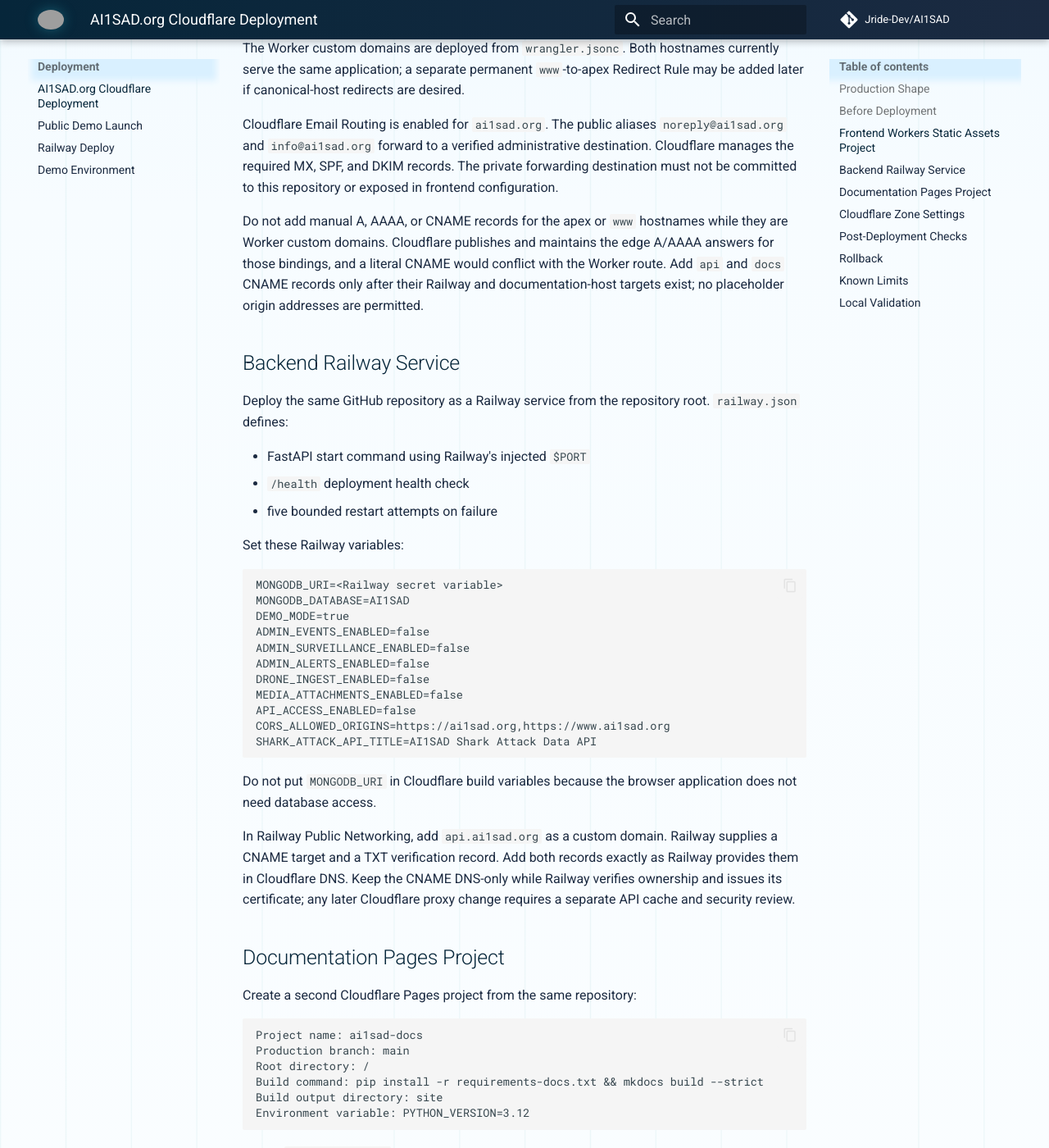
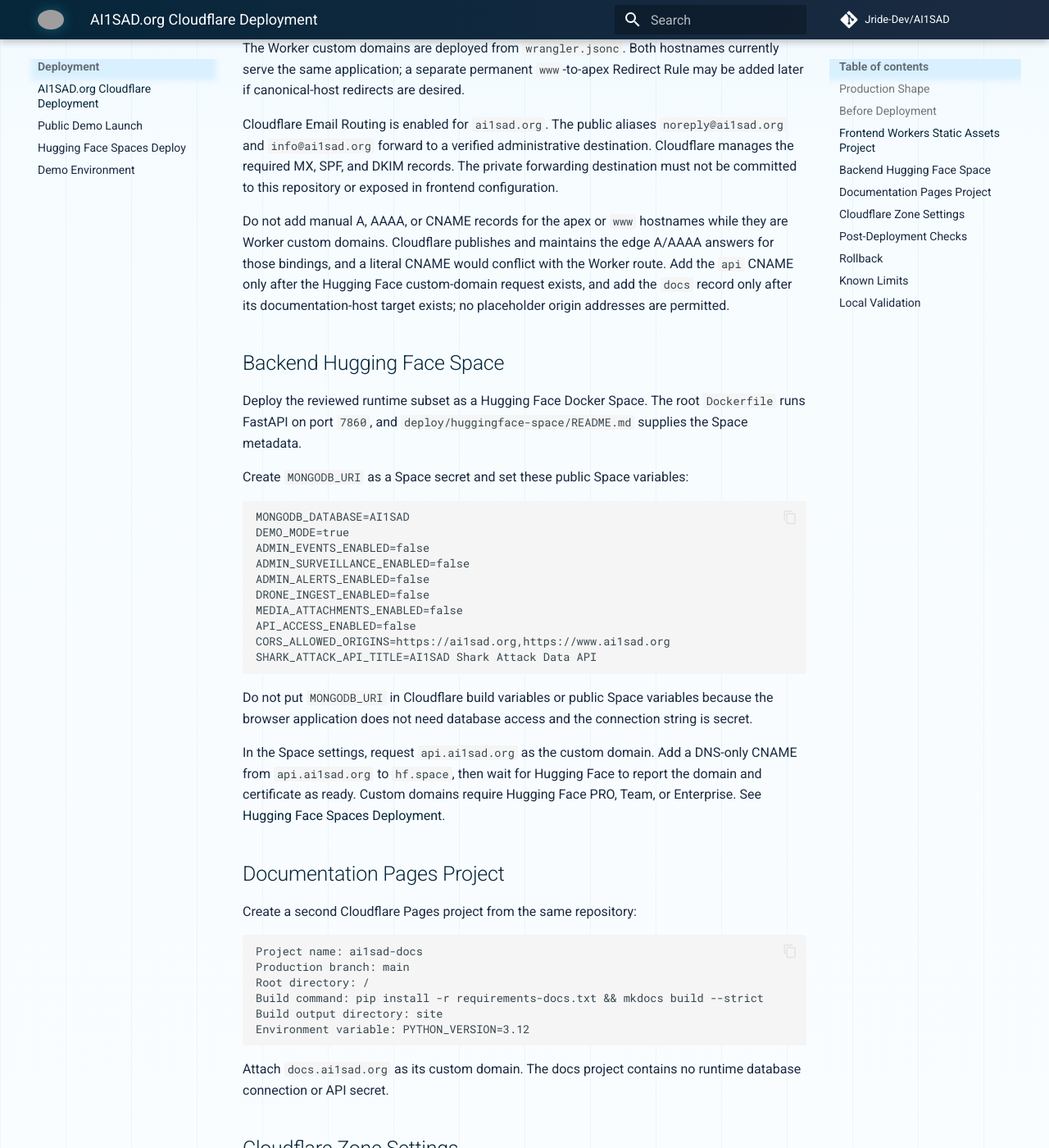
Before and after one commit to Jride-Dev/AI1SAD, an MkDocs documentation site: the page built from docs/CLOUDFLARE_DEPLOY.md, in a window 1280 px wide and 1400 px high, scrolled down 1638 px. Shown: the whole window at 82% size. Built offline with MkDocs 1.6.1 and Material for MkDocs 9.7.7, drawn with Linux system fonts in a browser that asks for light colours; comment, search, counter and statistics services are not loaded; some of the changed text lies outside the part shown; grey boxes are pictures that could not be loaded.

Commit message:
Deploy backend with Hugging Face Spaces

````diff
--- a/docs/CLOUDFLARE_DEPLOY.md
+++ b/docs/CLOUDFLARE_DEPLOY.md
@@ -8,7 +8,7 @@
 | --- | --- | --- |
 | `https://ai1sad.org` | Cloudflare Worker `ai1sad` with Static Assets | React dashboard and Incident Globe |
 | `https://www.ai1sad.org` | Cloudflare redirect | Redirects to the apex domain |
-| `https://api.ai1sad.org` | Railway FastAPI service | Read-only public API backed by MongoDB Atlas |
+| `https://api.ai1sad.org` | Hugging Face Docker Space | Read-only public API backed by MongoDB Atlas |
 | `https://docs.ai1sad.org` | Cloudflare Pages project `ai1sad-docs` | MkDocs documentation portal |
 
 The public deployment is a controlled demo. It does not enable admin writes, alerts, drone ingestion, media upload, billing, authentication, or private registry access. Target full working-version launch remains September 7, 2026.
@@ -17,7 +17,7 @@
 
 The production branch must contain the reviewed globe, deployment configuration, and documentation. Do not deploy directly from the current dirty working tree. Commit and push only after review.
 
-The configured MongoDB database currently contains `40,309` normalized incident documents and `3,398` Incident Globe projection documents. Keep the connection string in Railway variables only.
+The configured MongoDB database currently contains `40,309` normalized incident documents and `3,398` Incident Globe projection documents. Keep the connection string in the Hugging Face Space secret named `MONGODB_URI` only.
 
 ## Frontend Workers Static Assets Project
 
@@ -47,20 +47,15 @@
 
 Cloudflare Email Routing is enabled for `ai1sad.org`. The public aliases `noreply@ai1sad.org` and `info@ai1sad.org` forward to a verified administrative destination. Cloudflare manages the required MX, SPF, and DKIM records. The private forwarding destination must not be committed to this repository or exposed in frontend configuration.
 
-Do not add manual A, AAAA, or CNAME records for the apex or `www` hostnames while they are Worker custom domains. Cloudflare publishes and maintains the edge A/AAAA answers for those bindings, and a literal CNAME would conflict with the Worker route. Add `api` and `docs` CNAME records only after their Railway and documentation-host targets exist; no placeholder origin addresses are permitted.
+Do not add manual A, AAAA, or CNAME records for the apex or `www` hostnames while they are Worker custom domains. Cloudflare publishes and maintains the edge A/AAAA answers for those bindings, and a literal CNAME would conflict with the Worker route. Add the `api` CNAME only after the Hugging Face custom-domain request exists, and add the `docs` record only after its documentation-host target exists; no placeholder origin addresses are permitted.
 
-## Backend Railway Service
+## Backend Hugging Face Space
 
-Deploy the same GitHub repository as a Railway service from the repository root. `railway.json` defines:
+Deploy the reviewed runtime subset as a Hugging Face Docker Space. The root `Dockerfile` runs FastAPI on port `7860`, and `deploy/huggingface-space/README.md` supplies the Space metadata.
 
-- FastAPI start command using Railway's injected `$PORT`
-- `/health` deployment health check
-- five bounded restart attempts on failure
-
-Set these Railway variables:
+Create `MONGODB_URI` as a Space secret and set these public Space variables:
 
 ```text
-MONGODB_URI=<Railway secret variable>
 MONGODB_DATABASE=AI1SAD
 DEMO_MODE=true
 ADMIN_EVENTS_ENABLED=false
@@ -73,9 +68,9 @@
 SHARK_ATTACK_API_TITLE=AI1SAD Shark Attack Data API
 ```
 
-Do not put `MONGODB_URI` in Cloudflare build variables because the browser application does not need database access.
+Do not put `MONGODB_URI` in Cloudflare build variables or public Space variables because the browser application does not need database access and the connection string is secret.
 
-In Railway Public Networking, add `api.ai1sad.org` as a custom domain. Railway supplies a CNAME target and a TXT verification record. Add both records exactly as Railway provides them in Cloudflare DNS. Keep the CNAME DNS-only while Railway verifies ownership and issues its certificate; any later Cloudflare proxy change requires a separate API cache and security review.
+In the Space settings, request `api.ai1sad.org` as the custom domain. Add a DNS-only CNAME from `api.ai1sad.org` to `hf.space`, then wait for Hugging Face to report the domain and certificate as ready. Custom domains require Hugging Face PRO, Team, or Enterprise. See [Hugging Face Spaces Deployment](HUGGINGFACE_SPACES_DEPLOY.md).
 
 ## Documentation Pages Project
 
@@ -129,7 +124,7 @@
 ## Rollback
 
 - Cloudflare Workers can roll the frontend back to a prior successful deployment; Cloudflare Pages can roll the docs back.
-- Railway can roll the API back to a prior successful deployment while retaining the same MongoDB service variables.
+- Hugging Face Spaces can roll the API back by restoring a previously validated Space repository revision while retaining the Space variables and secret.
 - DNS changes should be reverted only to the last verified target; do not delete the MongoDB data or source collections as part of a frontend rollback.
 
 ## Known Limits
@@ -151,7 +146,11 @@
 - Cloudflare Worker deployment: passed; `ai1sad.org`, `www.ai1sad.org`, and `/incident-globe` returned HTTP `200` over HTTPS, with managed IPv4 and IPv6 edge answers.
 - Email Routing: `ready`; the `noreply` and `info` forwarding rules are enabled, and Cloudflare reports the required MX, SPF, and DKIM records.
 - MkDocs strict build: passed.
-- `railway.json` and `sitemap.xml`: parsed successfully.
+- Docker image and Space metadata: validated locally; the container health check and `/health` passed on port `7860`, with the production frontend CORS origin allowed.
+- README local links/images check: `64` checked, `0` missing.
+- Changed-file secret and prohibited-language scans: passed with no credential values or prohibited claims.
+- Git whitespace check: passed with CRLF normalization warnings only.
+- `sitemap.xml`: validated locally.
 - Frontend audit: seven existing development/build-chain advisories remain (`1` low, `3` moderate, `3` high); no broad dependency update was performed in this deployment-preparation change.
 
-Frontend deployment, apex/`www` DNS, TLS, Email Routing, and frontend production smoke checks are complete. Railway API deployment plus `api.ai1sad.org` and documentation hosting plus `docs.ai1sad.org` remain pending; do not create their CNAME records until each service provides its real target.
+Frontend deployment, apex/`www` DNS, TLS, Email Routing, and frontend production smoke checks are complete. Hugging Face Space deployment plus `api.ai1sad.org` and documentation hosting plus `docs.ai1sad.org` remain pending; do not create their DNS records until each service provides or requests its real target.
--- a/mkdocs.yml
+++ b/mkdocs.yml
@@ -166,5 +166,5 @@
   - Deployment:
       - AI1SAD.org Cloudflare Deployment: CLOUDFLARE_DEPLOY.md
       - Public Demo Launch: PUBLIC_DEMO_LAUNCH.md
-      - Railway Deploy: RAILWAY_DEPLOY.md
+      - Hugging Face Spaces Deploy: HUGGINGFACE_SPACES_DEPLOY.md
       - Demo Environment: DEMO_ENVIRONMENT.md
````
Also changed, not shown: README.md (+4 -1 lines), deploy/huggingface-space/README.md (added, +15 -0 lines), docs/DEPLOYMENT_READINESS.md (+4 -4 lines), docs/HUGGINGFACE_SPACES_DEPLOY.md (added, +70 -0 lines), docs/NEXT_PHASE.md (+1 -1 lines), docs/PROJECT_STATUS.md (+16 -3 lines), docs/PUBLIC_DEMO_LAUNCH.md (+4 -4 lines), docs/RAILWAY_DEPLOY.md (deleted, +0 -81 lines), docs/assets/railway_config.json (deleted, +0 -7 lines), railway.json (deleted, +0 -10 lines), 2 other files.
